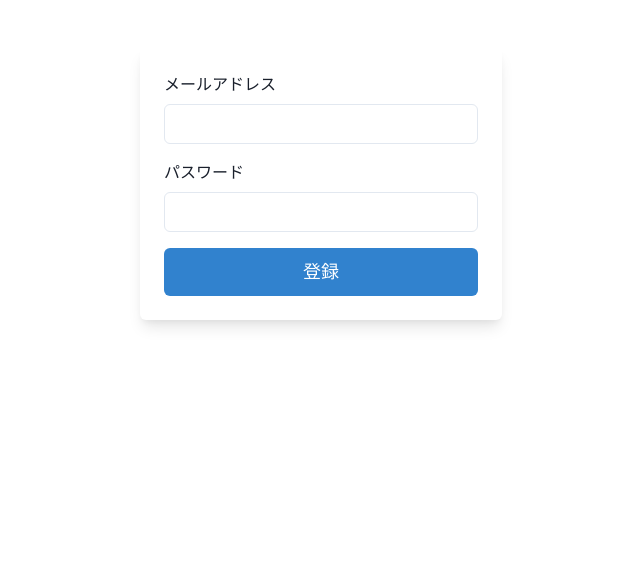
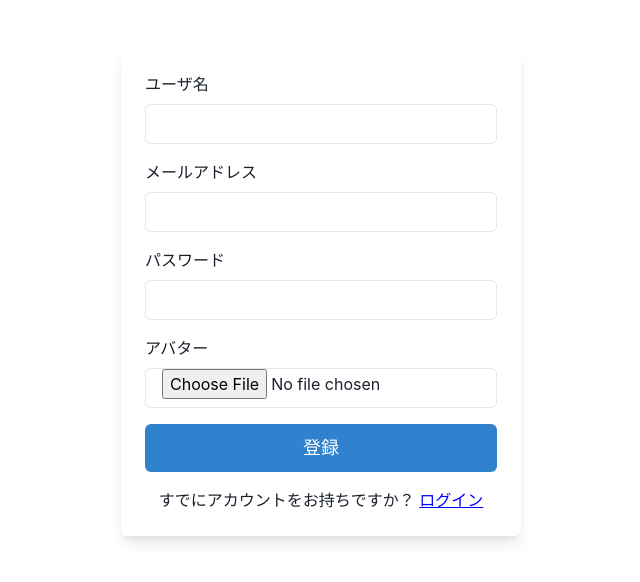
Before and after one commit to Ojoxux/book-review-app, a React (Vite) app: page /signup in a window 1280 px wide. Shown: the top 582 px of the page, without its empty margins (319-959 px from the left). Built offline with nearby package versions, Linux system fonts and the light colour scheme.

Commit message:
feat✨: サインアップフォームの機能拡張と画像アップロード対応

```diff
--- a/src/components/SignupForm.jsx
+++ b/src/components/SignupForm.jsx
@@ -8,8 +8,11 @@ import {
   VStack,
   Text,
 } from "@chakra-ui/react";
+import { Link } from "react-router-dom";
+import Compressor from "compressorjs";
 
 const SignupSchema = Yup.object().shape({
+  name: Yup.string().required("ユーザ名は必須です。"),
   email: Yup.string()
     .email("有効なメールアドレスを入力してください。")
     .required("メールアドレスは必須です。"),
@@ -18,18 +21,65 @@ const SignupSchema = Yup.object().shape({
     .required("パスワードは必須です。"),
 });
 
-const Signup = () => {
+const SignupForm = () => {
+  const handleImageUpload = (event) => {
+    const file = event.target.files[0];
+    if (file) {
+      new Compressor(file, {
+        quality: 0.6,
+        success(result) {
+          console.log("リサイズされた画像:", result);
+          // ここでリサイズされた画像をどのように処理するかを追加
+        },
+        error(err) {
+          console.error("画像圧縮エラー:", err.message);
+        },
+      });
+    }
+  };
+
+  const handleSignup = async (values) => {
+    try {
+      const response = await fetch(
+        "https://railway.bookreview.techtrain.dev/users",
+        {
+          method: "POST",
+          headers: {
+            "Content-Type": "application/json",
+          },
+          body: JSON.stringify(values),
+        }
+      );
+
+      if (!response.ok) {
+        throw new Error("ユーザー登録に失敗しました。");
+      }
+
+      const data = await response.json();
+      console.log("登録成功:", data);
+      // トークンを保存するなどの処理を追加
+    } catch (error) {
+      console.error("エラー:", error);
+      // エラーメッセージをUIに表示する処理を追加
+    }
+  };
+
   return (
     <Formik
-      initialValues={{ email: "", password: "" }}
+      initialValues={{ name: "", email: "", password: "" }}
       validationSchema={SignupSchema}
-      onSubmit={(values) => {
-        console.log("ユーザー登録:", values);
-      }}
+      onSubmit={handleSignup}
     >
       {({ errors, touched }) => (
         <Form>
           <VStack spacing={4} align="stretch">
+            <FormControl isInvalid={errors.name && touched.name}>
+              <FormLabel htmlFor="name">ユーザ名</FormLabel>
+              <Field as={Input} id="name" name="name" type="text" />
+              {errors.name && touched.name ? (
+                <Text color="red.500">{errors.name}</Text>
+              ) : null}
+            </FormControl>
             <FormControl isInvalid={errors.email && touched.email}>
               <FormLabel htmlFor="email">メールアドレス</FormLabel>
               <Field as={Input} id="email" name="email" type="email" />
@@ -44,9 +94,27 @@ const Signup = () => {
                 <Text color="red.500">{errors.password}</Text>
               ) : null}
             </FormControl>
+            <FormControl>
+              <FormLabel htmlFor="avatar">アバター</FormLabel>
+              <Input
+                id="avatar"
+                type="file"
+                accept="image/*"
+                onChange={handleImageUpload}
+              />
+            </FormControl>
             <Button type="submit" colorScheme="blue" size="lg" width="100%">
               登録
             </Button>
+            <Text>
+              すでにアカウントをお持ちですか？{" "}
+              <Link
+                to="/login"
+                style={{ color: "blue", textDecoration: "underline" }}
+              >
+                ログイン
+              </Link>
+            </Text>
           </VStack>
         </Form>
       )}
@@ -54,4 +122,4 @@ const Signup = () => {
   );
 };
 
-export default Signup;
+export default SignupForm;
```
